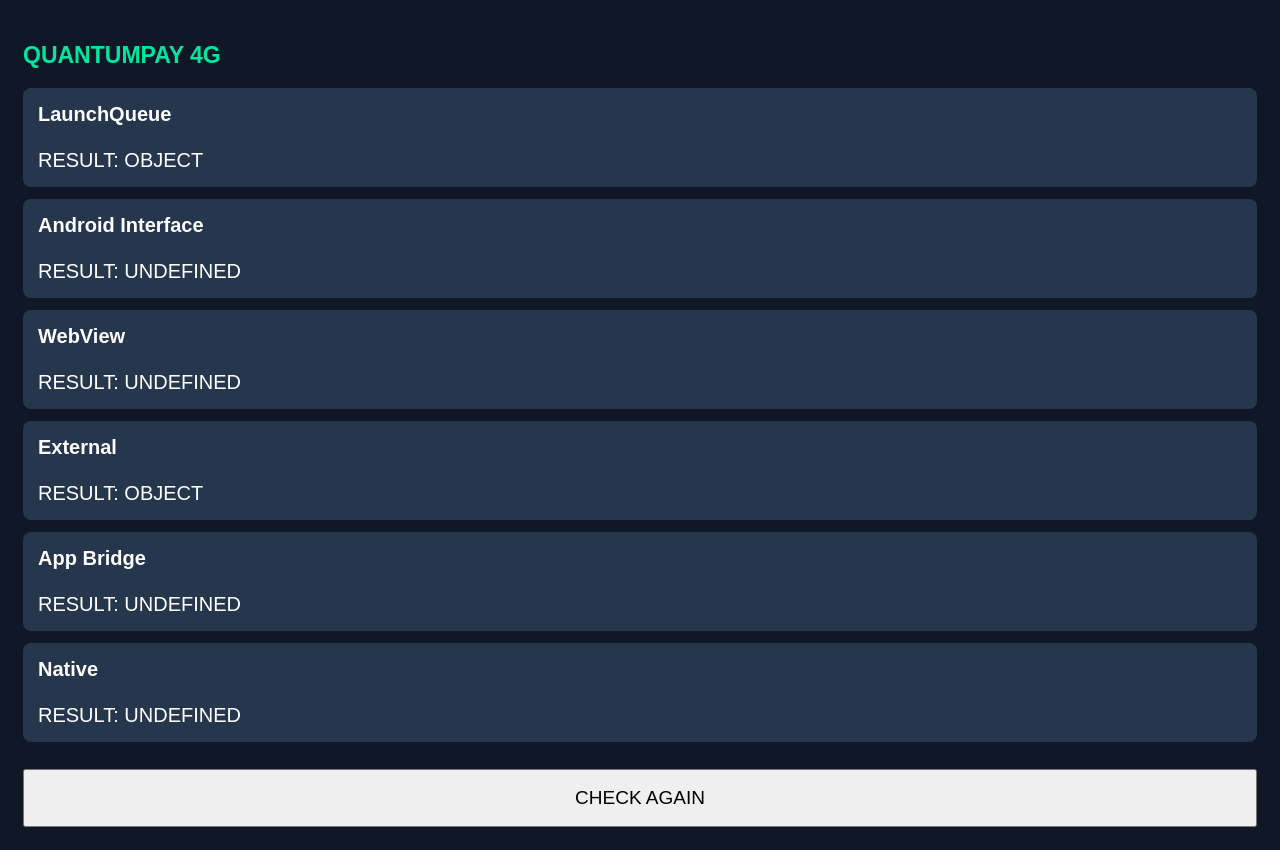
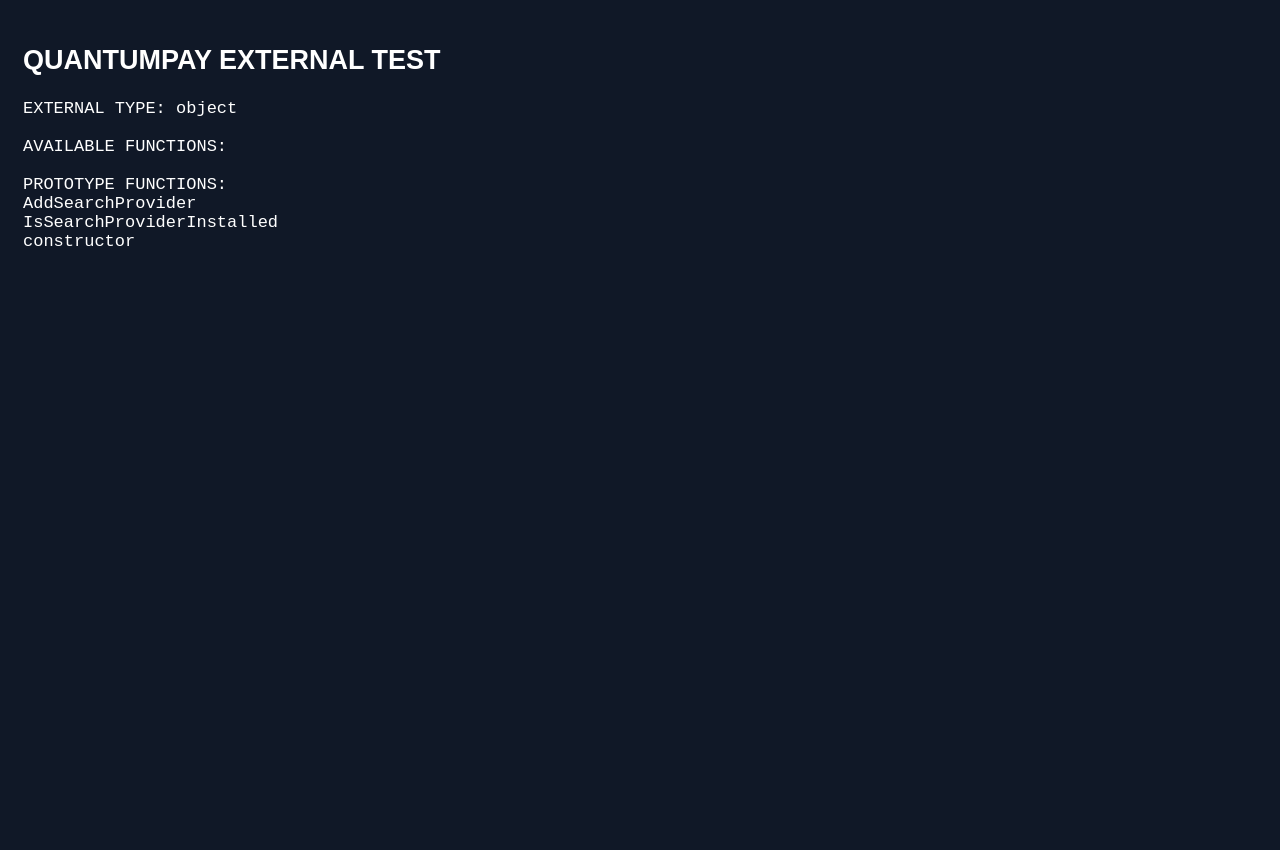
Before and after one commit to quntumcraft-solution/cloud-phone-pdf-viewer, a plain HTML site: page index.html in a window 1280 px wide. After the commit the page ends 800 px from the top, so only its background shows below. Drawn offline with Linux system fonts and the light colour scheme.

Commit message:
Update index.html

```diff
--- a/index.html
+++ b/index.html
@@ -2,72 +2,41 @@
 <html>
 <head>
 <meta name="viewport" content="width=device-width, initial-scale=1">
-<title>QuantumPay Test</title>
-
 <style>
-body {
-  background: #101827;
-  color: white;
-  font-family: Arial;
-  padding: 15px;
-}
-h2 {
-  color: #00e6a0;
-  font-size: 23px;
-}
-.card {
-  background: #26364d;
-  padding: 15px;
-  margin: 12px 0;
-  border-radius: 8px;
-  font-size: 20px;
-  overflow-wrap: anywhere;
-}
-button {
-  width: 100%;
-  padding: 16px;
-  font-size: 19px;
-  margin-top: 15px;
-}
+body{background:#101827;color:white;font:18px Arial;padding:15px}
+pre{white-space:pre-wrap;overflow-wrap:anywhere;font-size:17px}
 </style>
 </head>
-
 <body>
-
-<h2>QUANTUMPAY 4G</h2>
-<div id="result"></div>
-
-<button onclick="scan()">CHECK AGAIN</button>
+<h2>QUANTUMPAY EXTERNAL TEST</h2>
+<pre id="result"></pre>
 
 <script>
-function scan() {
- const tests = [
-  ["LaunchQueue", window.launchQueue],
-  ["Android Interface", window.Android],
-  ["WebView", window.AndroidInterface],
-  ["External", window.external],
-  ["App Bridge", window.appBridge],
-  ["Native", window.native]
- ];
+let output = "";
 
- let html = "";
+try {
+  output += "EXTERNAL TYPE: " + typeof window.external + "\n\n";
 
- tests.forEach(([name, value]) => {
-  let status = typeof value;
+  output += "AVAILABLE FUNCTIONS:\n";
 
-  html += `
-   <div class="card">
-    <b>${name}</b><br><br>
-    RESULT: ${status.toUpperCase()}
-   </div>
-  `;
- });
+  Object.getOwnPropertyNames(window.external).forEach(name => {
+    output += name + "\n";
+  });
 
- document.getElementById("result").innerHTML = html;
+  output += "\nPROTOTYPE FUNCTIONS:\n";
+
+  let proto = Object.getPrototypeOf(window.external);
+
+  if(proto) {
+    Object.getOwnPropertyNames(proto).forEach(name => {
+      output += name + "\n";
+    });
+  }
+} catch(e) {
+  output += "ERROR: " + e.message;
 }
 
-scan();
+document.getElementById("result").textContent = output;
 </script>
-
 </body>
 </html>
```
